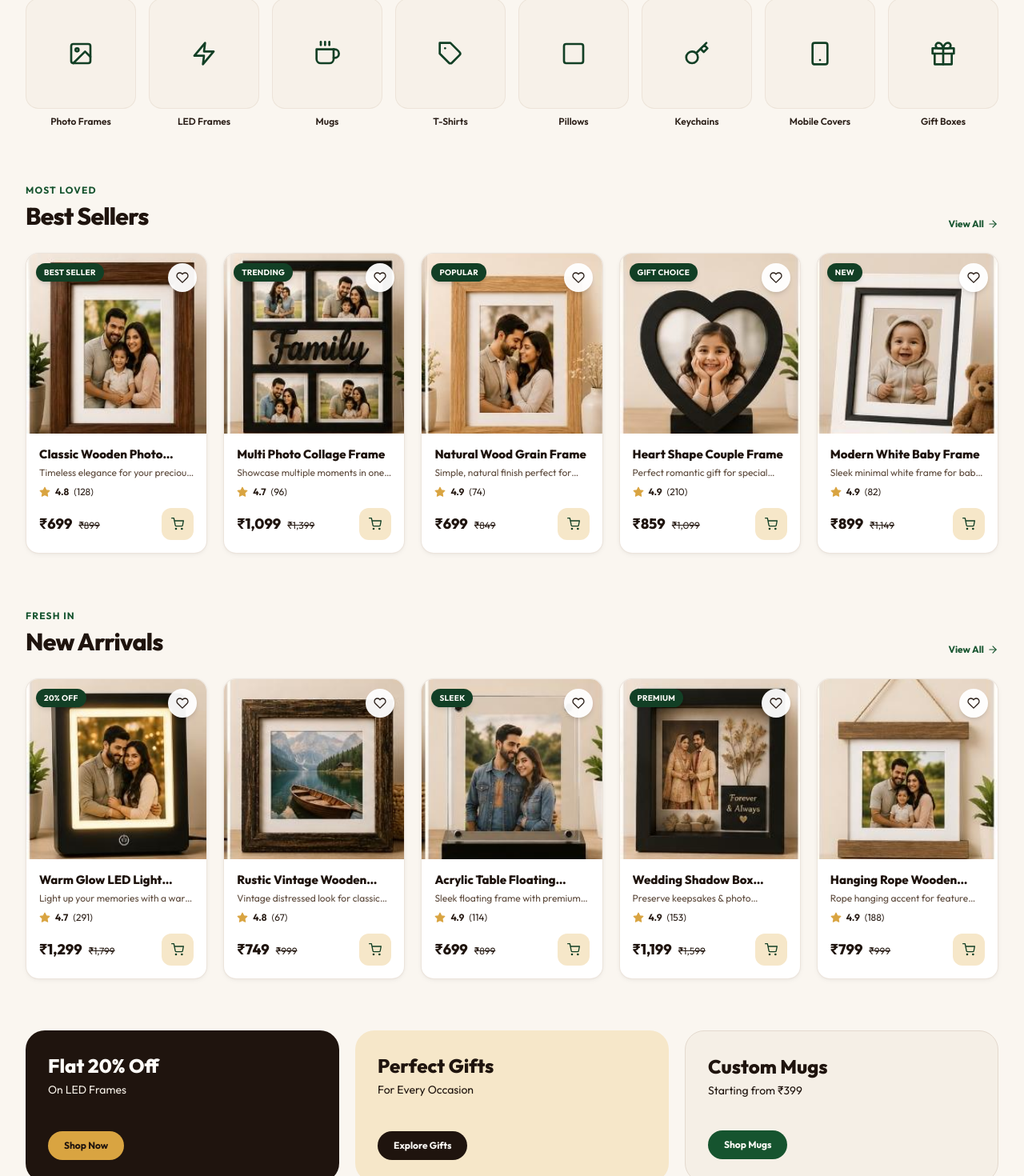
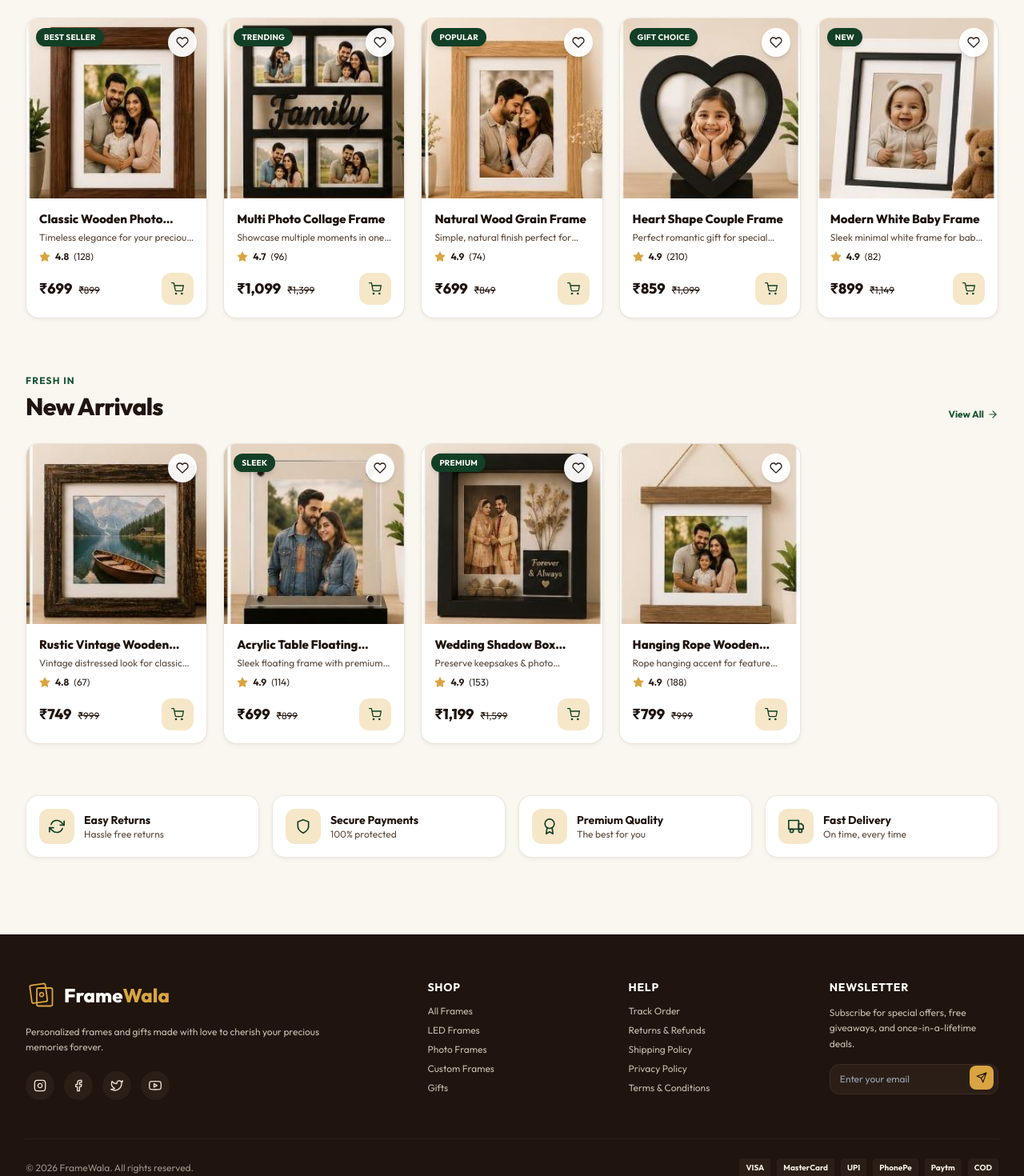
Before and after one commit to Varadchavan1129/FrameWala.online, a React (Vite) app in the folder frontend/: page / in a window 1280 px wide. Shown: the part 1413-2883 px from the top of the page at 80% size. Built offline with nearby package versions, Linux system fonts and the light colour scheme; a web font is replaced by a local one.

Commit message:
fix: repair UI branch and remove unrelated categories

```diff
--- a/frontend/src/data/mockData.js
+++ b/frontend/src/data/mockData.js
@@ -74,14 +74,7 @@ export const PRODUCTS = [
     description: 'A modern, minimal white frame designed to cherish your baby\'s cutest milestones and everyday little moments.',
     is_customizable: true,
   },
-  {
-    id: 6, slug: 'warm-glow-led-light-frame',
-    name: 'Warm Glow LED Light Frame', category: 'led', category_name: 'LED Light Frames',
-    price: 1299, mrp: 1799, rating: 4.7, review_count: 291, badge: '20% OFF', stock: 9,
-    subtitle: 'Light up your memories with a warm glow.',
-    description: 'Bring your photos to life with a soft ambient backlight. USB powered warm-white LED frame that sets a cosy mood in any room.',
-    is_customizable: true,
-  },
+
   {
     id: 7, slug: 'rustic-vintage-wooden-frame',
     name: 'Rustic Vintage Wooden Frame', category: 'personalized', category_name: 'Wooden Frames',
@@ -125,13 +118,6 @@ export const PRODUCTS = [
 
 export const CATEGORY_TILES = [
   { id: 'personalized', label: 'Photo Frames', icon: 'image' },
-  { id: 'led', label: 'LED Frames', icon: 'zap' },
-  { id: 'mugs', label: 'Mugs', icon: 'coffee' },
-  { id: 'tshirts', label: 'T-Shirts', icon: 'tag' },
-  { id: 'pillows', label: 'Pillows', icon: 'square' },
-  { id: 'keychains', label: 'Keychains', icon: 'key' },
-  { id: 'covers', label: 'Mobile Covers', icon: 'phone' },
-  { id: 'gifts', label: 'Gift Boxes', icon: 'gift' },
 ];
 
 export const FILTER_CATEGORIES = [
@@ -141,7 +127,6 @@ export const FILTER_CATEGORIES = [
   { id: 'wedding', label: 'Wedding Frames' },
   { id: 'collage', label: 'Collage Frames' },
   { id: 'personalized', label: 'Wooden / Personalized' },
-  { id: 'led', label: 'LED Light Frames' },
 ];
 
 const REVIEW_POOL = [
--- a/frontend/src/pages/customer/Home.jsx
+++ b/frontend/src/pages/customer/Home.jsx
@@ -6,12 +6,12 @@ import { motion } from 'framer-motion';
 import ProductCard from '../../components/customer/ProductCard.jsx';
 import { PRODUCTS, CATEGORY_TILES, formatINR } from '../../data/mockData.js';
 import {
-  FiArrowRight, FiImage, FiZap, FiCoffee, FiTag, FiSquare, FiKey, FiSmartphone,
-  FiGift, FiCheckCircle, FiStar, FiShield, FiHeadphones, FiUpload, FiSliders,
+  FiArrowRight, FiImage,
+  FiGift, FiCheckCircle, FiStar, FiShield, FiHeadphones, FiUpload,
   FiShoppingBag, FiTruck, FiRefreshCw, FiAward,
 } from 'react-icons/fi';
 
-const iconMap = { image: FiImage, zap: FiZap, coffee: FiCoffee, tag: FiTag, square: FiSquare, key: FiKey, phone: FiSmartphone, gift: FiGift };
+const iconMap = { image: FiImage };
 
 const fadeUp = { hidden: { opacity: 0, y: 30 }, visible: { opacity: 1, y: 0, transition: { duration: 0.6, ease: 'easeOut' } } };
 const stagger = { hidden: { opacity: 0 }, visible: { opacity: 1, transition: { staggerChildren: 0.08 } } };
@@ -127,23 +127,7 @@ const Home = () => {
       </section>
 
       <div className="max-w-7xl mx-auto px-4 sm:px-6 lg:px-8 space-y-16 py-16">
-        {/* SHOP BY CATEGORY */}
-        <section>
-          <SectionHead title="Shop By Category" to="/products" />
-          <div className="grid grid-cols-4 md:grid-cols-8 gap-3 sm:gap-4">
-            {CATEGORY_TILES.map((c) => {
-              const Icon = iconMap[c.icon];
-              return (
-                <Link key={c.id} to={`/products?category=${c.id}`} className="group flex flex-col items-center gap-2 text-center" data-testid={`category-${c.id}`}>
-                  <div className="w-full aspect-square rounded-2xl bg-cream-200/70 group-hover:bg-gold-100 border border-warmDark-100/60 flex items-center justify-center transition-colors">
-                    <Icon className="w-7 h-7 sm:w-8 sm:h-8 text-brand-700" />
-                  </div>
-                  <span className="text-[11px] sm:text-xs font-semibold text-warmDark-800 group-hover:text-brand-600 transition-colors">{c.label}</span>
-                </Link>
-              );
-            })}
-          </div>
-        </section>
+        {/* SHOP BY CATEGORY — removed; only Photo Frames category remains */}
 
         {/* BEST SELLERS */}
         <section>
@@ -165,21 +149,7 @@ const Home = () => {
           </motion.div>
         </section>
 
-        {/* PROMO BANNERS */}
-        <section className="grid md:grid-cols-3 gap-5">
-          <div className="relative rounded-3xl overflow-hidden bg-warmDark-900 text-cream-50 p-7 min-h-[190px] flex flex-col justify-between">
-            <div><p className="text-2xl font-extrabold">Flat 20% Off</p><p className="text-sm text-cream-200 mt-1">On LED Frames</p></div>
-            <Link to="/products?category=led" className="self-start px-5 py-2.5 bg-gold-400 text-warmDark-900 rounded-full text-xs font-bold hover:bg-gold-100 transition-colors">Shop Now</Link>
-          </div>
-          <div className="relative rounded-3xl overflow-hidden bg-gold-100 text-warmDark-900 p-7 min-h-[190px] flex flex-col justify-between">
-            <div><p className="text-2xl font-extrabold">Perfect Gifts</p><p className="text-sm text-warmDark-600 mt-1">For Every Occasion</p></div>
-            <Link to="/products?category=gifts" className="self-start px-5 py-2.5 bg-warmDark-900 text-cream-50 rounded-full text-xs font-bold hover:bg-brand-700 transition-colors">Explore Gifts</Link>
-          </div>
-          <div className="relative rounded-3xl overflow-hidden bg-cream-200 text-warmDark-900 p-7 min-h-[190px] flex flex-col justify-between border border-warmDark-100">
-            <div><p className="text-2xl font-extrabold">Custom Mugs</p><p className="text-sm text-warmDark-600 mt-1">Starting from {formatINR(399)}</p></div>
-            <Link to="/products?category=gifts" className="self-start px-5 py-2.5 bg-brand-600 text-cream-50 rounded-full text-xs font-bold hover:bg-brand-700 transition-colors">Shop Mugs</Link>
-          </div>
-        </section>
+        {/* PROMO BANNERS — removed unrelated LED/Gifts/Mugs promotions */}
 
         {/* VALUE PROPS */}
         <section className="grid grid-cols-2 lg:grid-cols-4 gap-4">
```
Also changed, not shown: 5 other files (tests, documents, lock files or other folders).
